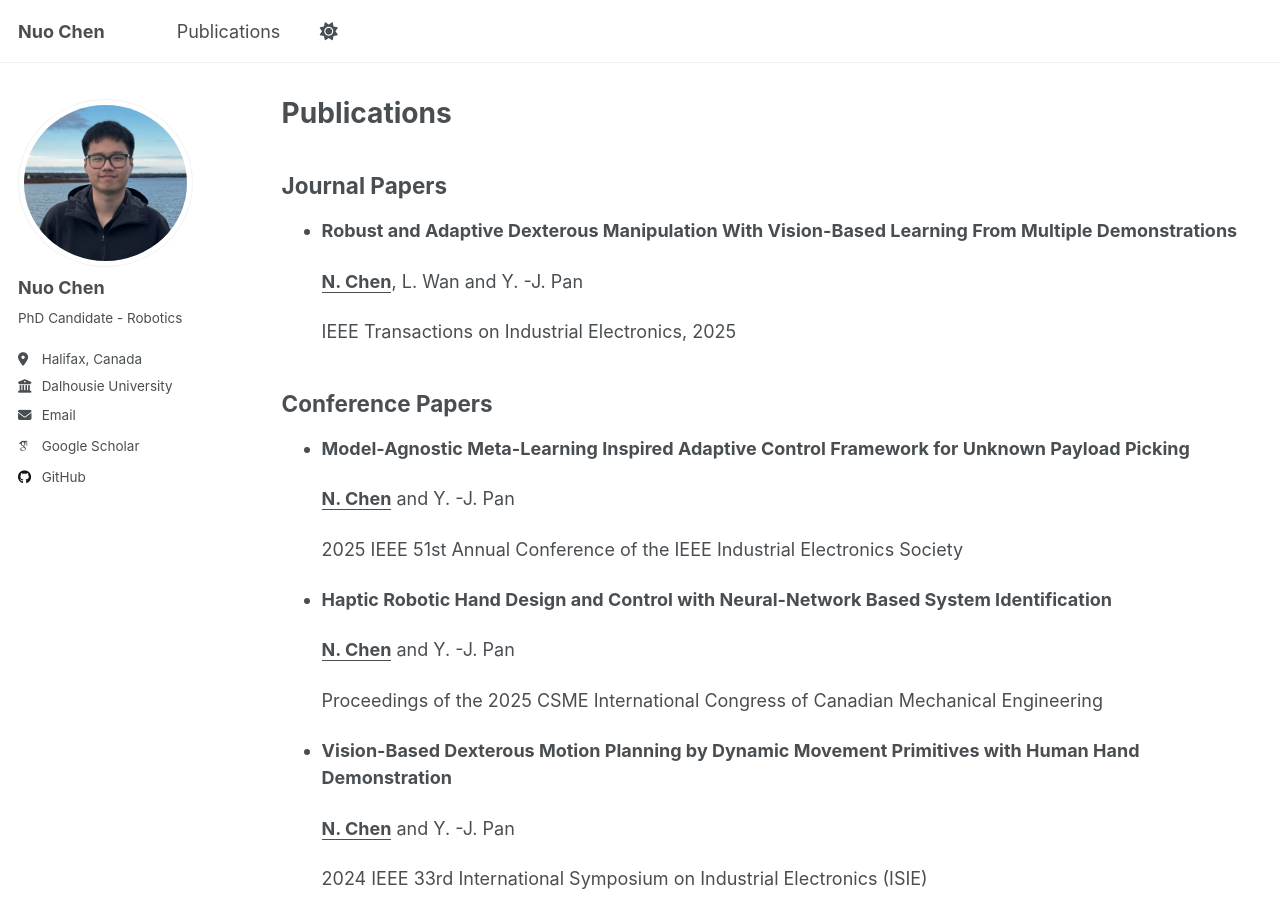
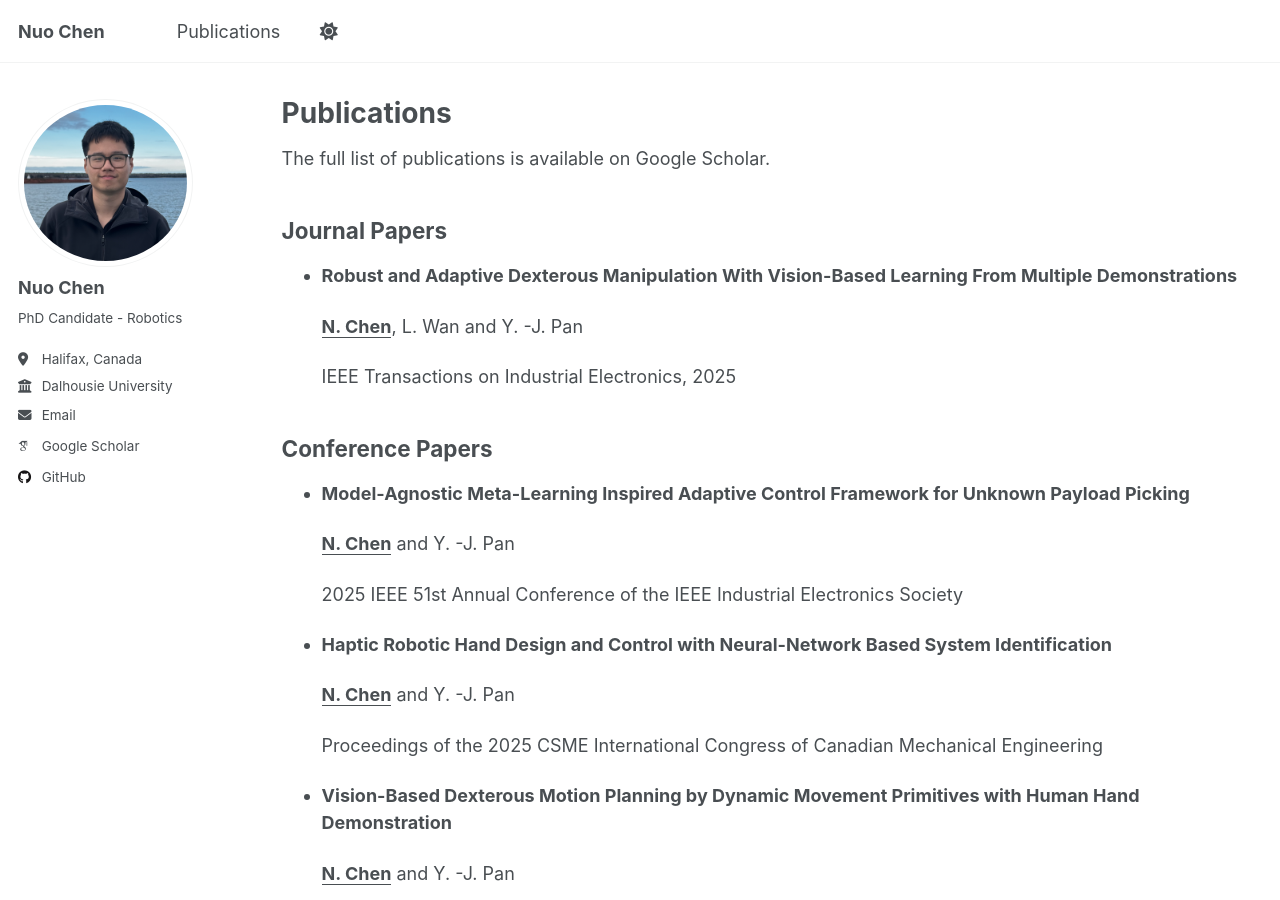
Before and after one commit to NuoChen1999/nuochen1999.github.io, a Jekyll site: the page built from _pages/publications.md, in a window 1280 px wide and 900 px high. Built offline with Jekyll 4.4.1, drawn with Linux system fonts in a browser that asks for light colours; some web fonts are replaced; a script that is not in the unit is left out.

Commit message:
Update publications.md

```diff
--- a/_pages/publications.md
+++ b/_pages/publications.md
@@ -4,6 +4,8 @@ permalink: /publications/
 title: "Publications"
 author_profile: true
 ---
+
+<p>The full list of publications is available on <a href="https://scholar.google.ca/citations?user=LAkiYFAAAAAJ&hl=en" style="text-decoration: none; color: inherit;">Google Scholar</a>.</p>
 
 ## Journal Papers
 
```
